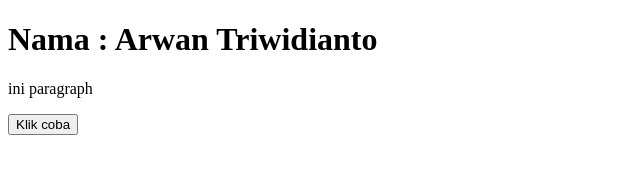
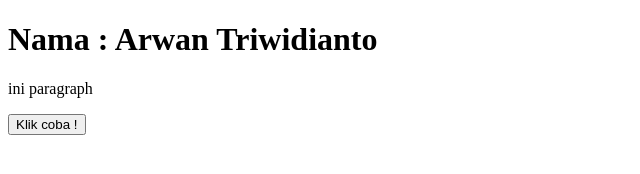
Before and after one commit to arwanbdptrans/belajar-github, a plain HTML site: page index.html in a window 1280 px wide. Shown: the full height of the page, 0-640 px from the left. Drawn offline with Linux system fonts and the light colour scheme.

Commit message:
benerin bug

```diff
--- a/index.html
+++ b/index.html
@@ -8,6 +8,6 @@
 <body>
     <h1><strong>Nama :</strong> Arwan Triwidianto</h1>
     <p>ini paragraph</p>
-    <button>Klik coba</button>
+    <button>Klik coba !</button>
 </body>
 </html>
```
